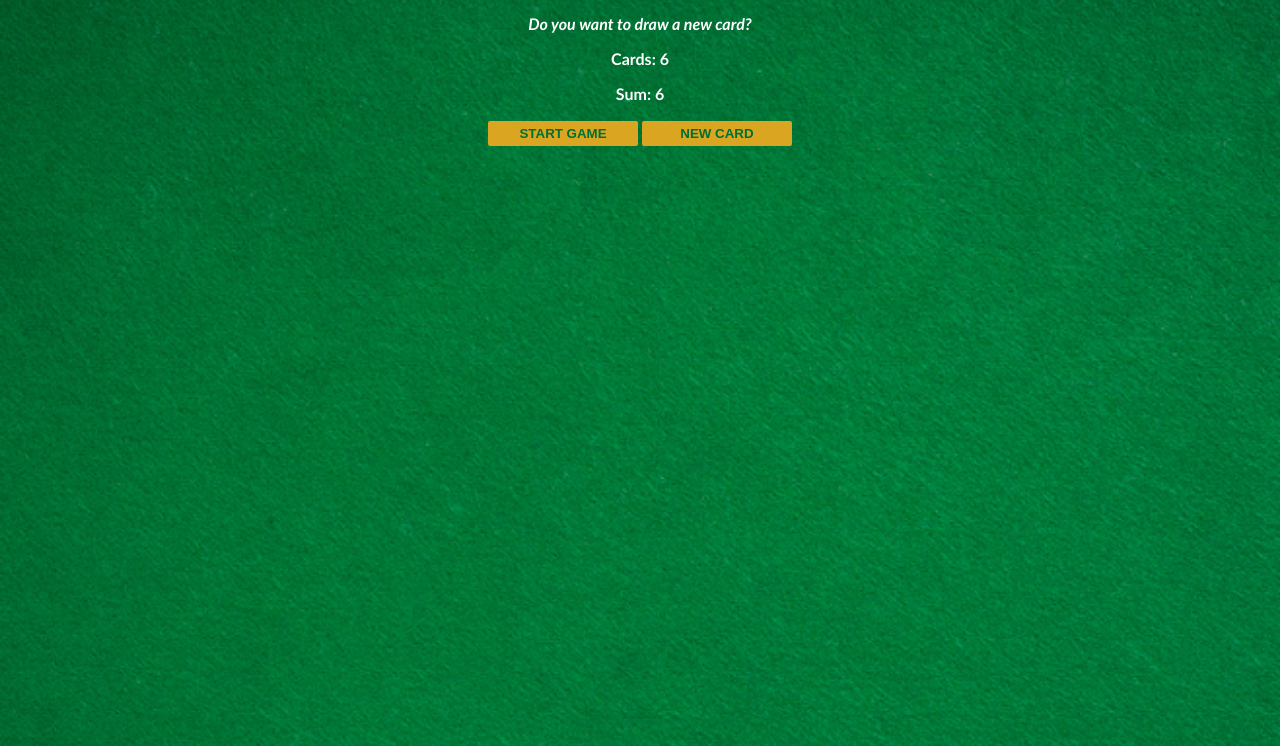
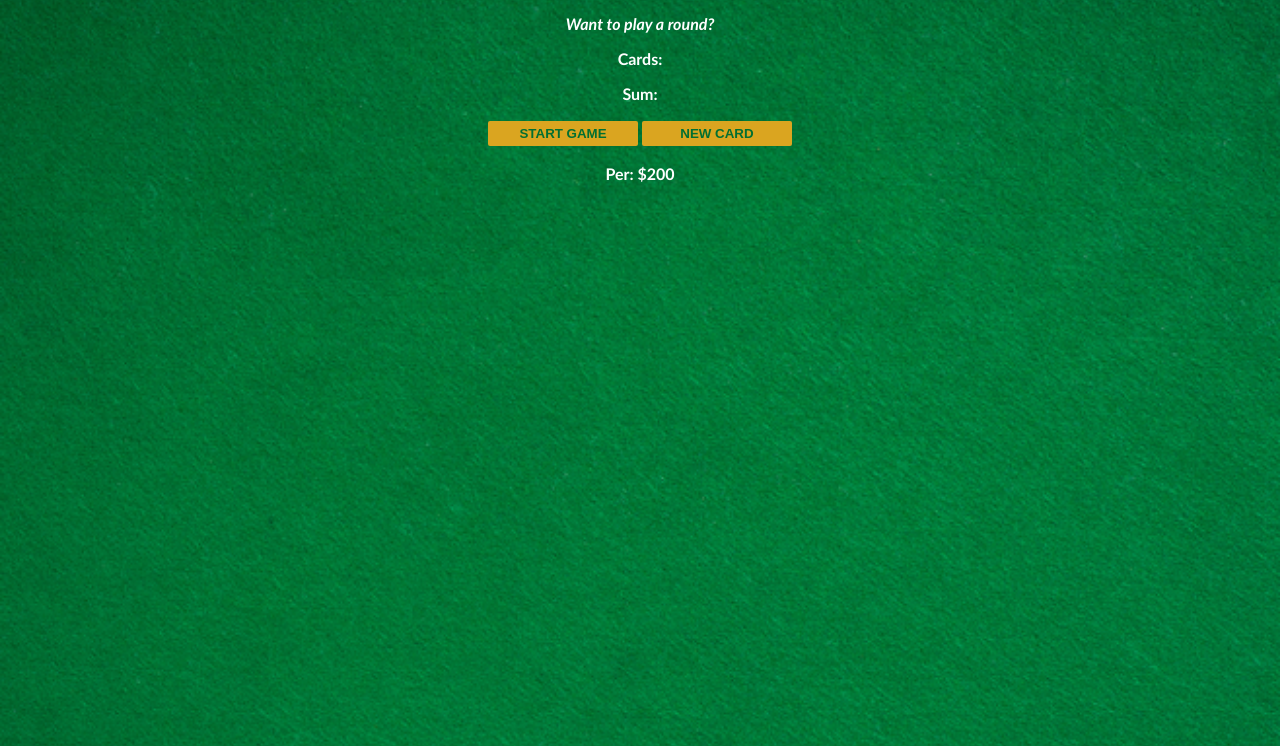
Before and after one commit to YannouPio/front-end-dev, a website built with Vite: page blackjack-game/index.html in a window 1280 px wide. Both pictures are taken after a click on the button "NEW CARD". Shown: the part 54-800 px from the top of the page. Built offline with nearby package versions, Linux system fonts and the light colour scheme.

Commit message:
Refactor blackjack game to use an array for cards and add player name and chips functionality

```diff
--- a/blackjack-game/index.html
+++ b/blackjack-game/index.html
@@ -11,6 +11,7 @@
     <p id="sum-el">Sum:</p>
     <button onclick="startGame()">START GAME</button>
     <button onclick="newCard()">NEW CARD</button>
+    <p id="player-el"></p>
     <script src="index.js"></script>
 </body>
 
--- a/blackjack-game/index.js
+++ b/blackjack-game/index.js
@@ -1,3 +1,8 @@
+let player = {
+    name: "Per",
+    chips: 200
+}
+
 let cards = []
 let sum = 0
 let hasBlackJack = false
@@ -6,6 +11,9 @@ let message = ""
 let messageEl = document.getElementById("message-el")
 let sumEl = document.getElementById("sum-el")
 let cardsEl = document.getElementById("cards-el")
+let playerEl = document.getElementById("player-el")
+
+playerEl.textContent = player.name + ": $" + player.chips
 
 function getRandomCard() {
     let randomNumber = Math.floor(Math.random() * 13) + 1
@@ -48,9 +56,10 @@ function renderGame() {
 
 
 function newCard() {
-    let card = 6
-    sum += card
-    cards.push(card)
-    console.log(cards)
-    renderGame()
+    if (isAlive === true && hasBlackJack === false) {
+        let card = getRandomCard()
+        sum += card
+        cards.push(card)
+        renderGame()
+    }
 }
```
